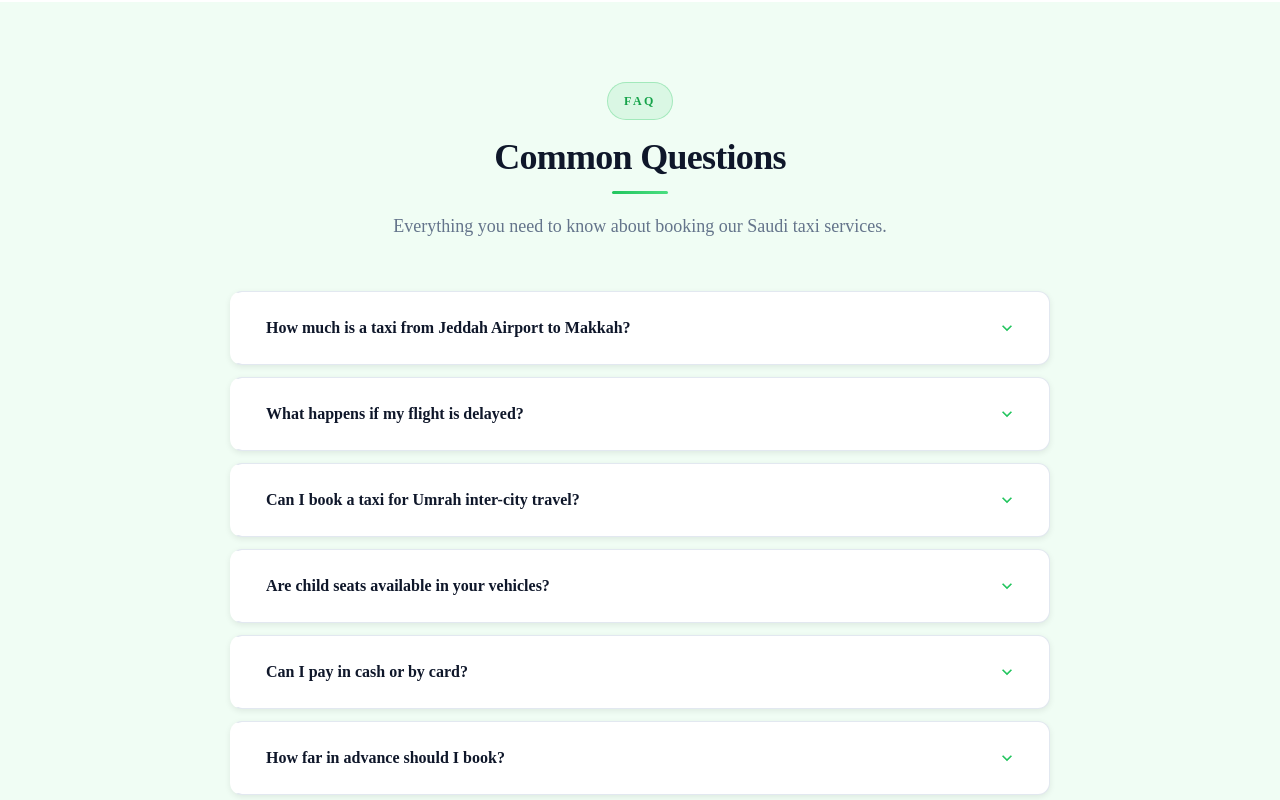
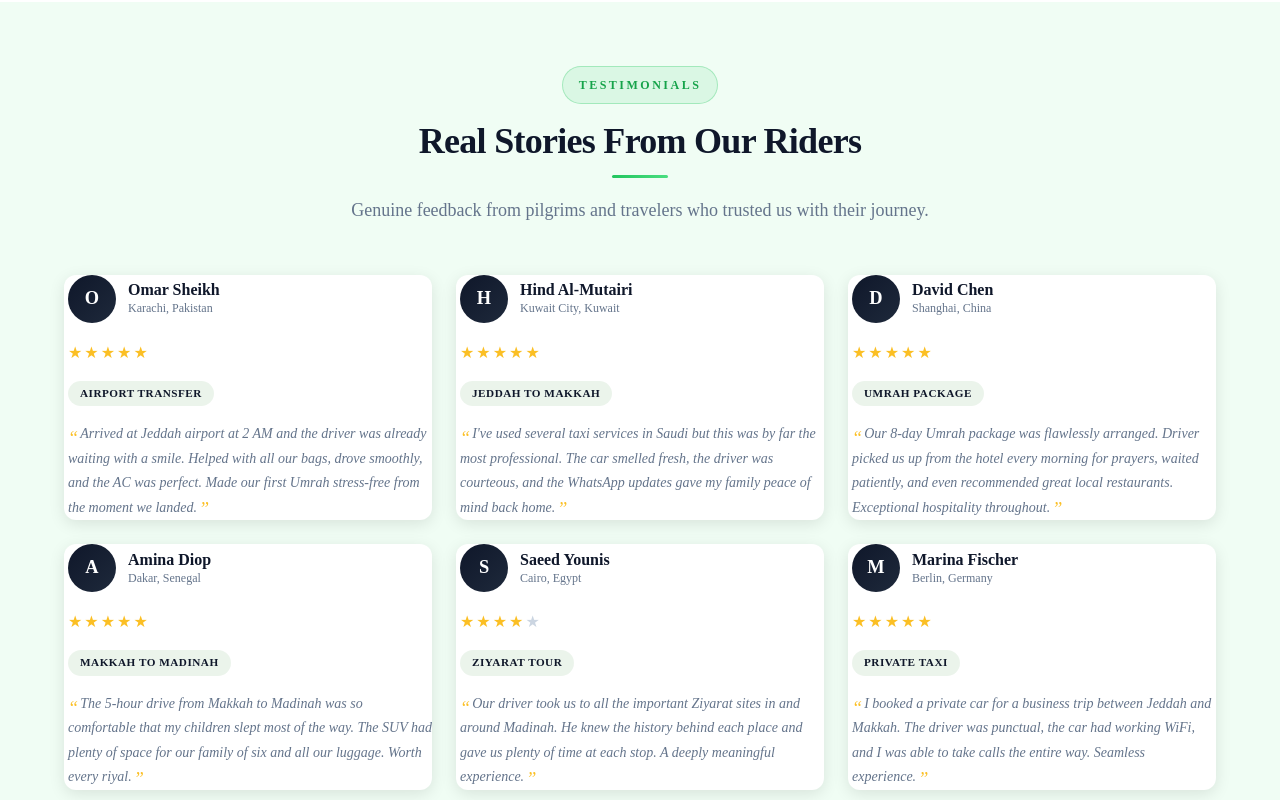
Before and after one commit to umberfakhar28/Saudi-Taxi, a Next.js app: page / in a window 1280 px wide. Shown: the part 4120-4920 px from the top of the page. Built offline with nearby package versions, Linux system fonts and the light colour scheme; a web font is replaced by a local one.

Commit message:
Add Testimonials section with real customer stories
New 'Real Stories From Our Riders' section on homepage between Vehicles and FAQ with 6 realistic human-written reviews featuring diverse names, locations, services, star ratings, and service badges. Responsive 3-column card grid.

```diff
--- a/src/app/page.tsx
+++ b/src/app/page.tsx
@@ -3,6 +3,7 @@ import SocialProof from "@/components/SocialProof";
 import Features from "@/components/Features";
 import FAQSection from "@/components/FAQSection";
 import VehiclesSection from "@/components/VehiclesSection";
+import TestimonialsSection from "@/components/TestimonialsSection";
 import Link from "next/link";
 import { LandmarkIcon, PlaneIcon, CarIcon, HotelIcon, CompassIcon, CheckCircleIcon, ArrowRightIcon } from "@/components/Icons";
 import { generatePageMetadata } from "@/lib/seo";
@@ -271,6 +272,11 @@ export default function Home() {
       <VehiclesSection />
 
       {/* ═══════════════════════════════════════════════════════════════════
+          TESTIMONIALS — Real customer stories
+          ═══════════════════════════════════════════════════════════════════ */}
+      <TestimonialsSection />
+
+      {/* ═══════════════════════════════════════════════════════════════════
           FAQ — Repetition: consistent accordion style
           ═══════════════════════════════════════════════════════════════════ */}
       <FAQSection />
--- /dev/null
+++ b/src/components/TestimonialsSection.module.css
@@ -0,0 +1,149 @@
+.section {
+  padding: var(--space-16) 0;
+  background: var(--bg-subtle);
+  overflow: hidden;
+}
+
+.grid {
+  display: grid;
+  grid-template-columns: repeat(3, 1fr);
+  gap: var(--space-6);
+}
+
+.card {
+  background: var(--white);
+  border-radius: var(--radius-lg);
+  padding: var(--space-6) var(--space-6) var(--space-7);
+  box-shadow: var(--shadow-md);
+  border-left: 4px solid transparent;
+  transition: transform 0.3s ease, box-shadow 0.3s ease, border-color 0.3s ease;
+}
+
+.card:hover {
+  transform: translateY(-6px);
+  box-shadow: var(--shadow-xl);
+  border-left-color: var(--secondary);
+}
+
+/* ── header (avatar + name/location) ── */
+
+.header {
+  display: flex;
+  align-items: center;
+  gap: var(--space-3);
+  margin-bottom: var(--space-4);
+}
+
+.avatar {
+  width: 48px;
+  height: 48px;
+  border-radius: 50%;
+  background: linear-gradient(135deg, var(--primary), var(--primary-light));
+  color: var(--white);
+  display: flex;
+  align-items: center;
+  justify-content: center;
+  font-size: 1.15rem;
+  font-weight: 700;
+  font-family: var(--font-heading);
+  flex-shrink: 0;
+}
+
+.info {
+  flex: 1;
+  min-width: 0;
+}
+
+.name {
+  font-size: var(--text-base);
+  font-weight: 700;
+  color: var(--text-heading);
+  margin: 0;
+  line-height: 1.3;
+}
+
+.location {
+  font-size: var(--text-xs);
+  color: var(--text-muted);
+  margin: 0;
+  line-height: 1.3;
+}
+
+/* ── stars ── */
+
+.stars {
+  margin-bottom: var(--space-3);
+  display: flex;
+  gap: 2px;
+}
+
+.starFilled {
+  color: var(--secondary);
+  font-size: 1rem;
+}
+
+.starEmpty {
+  color: var(--gray-300);
+  font-size: 1rem;
+}
+
+/* ── service badge ── */
+
+.badge {
+  display: inline-block;
+  background: rgba(1, 121, 1, 0.08);
+  color: var(--primary);
+  padding: 0.2rem 0.75rem;
+  border-radius: 20px;
+  font-size: 0.7rem;
+  font-weight: 600;
+  text-transform: uppercase;
+  letter-spacing: 0.5px;
+  margin-bottom: var(--space-4);
+}
+
+/* ── quote ── */
+
+.quote {
+  color: var(--text-muted);
+  line-height: 1.75;
+  font-size: var(--text-sm);
+  font-style: italic;
+  margin: 0;
+}
+
+.quote::before {
+  content: "\201C";
+  color: var(--secondary);
+  font-size: 1.3em;
+  line-height: 0;
+  vertical-align: -0.35em;
+  margin-right: 2px;
+}
+
+.quote::after {
+  content: "\201D";
+  color: var(--secondary);
+  font-size: 1.3em;
+  line-height: 0;
+  vertical-align: -0.2em;
+  margin-left: 2px;
+}
+
+/* ── responsive ── */
+
+@media (max-width: 1024px) {
+  .grid {
+    grid-template-columns: repeat(2, 1fr);
+  }
+}
+
+@media (max-width: 640px) {
+  .grid {
+    grid-template-columns: 1fr;
+  }
+
+  .section {
+    padding: var(--space-12) 0;
+  }
+}
--- /dev/null
+++ b/src/components/TestimonialsSection.tsx
@@ -0,0 +1,101 @@
+import styles from "./TestimonialsSection.module.css";
+
+const testimonials = [
+  {
+    name: "Omar Sheikh",
+    location: "Karachi, Pakistan",
+    rating: 5,
+    service: "Airport Transfer",
+    text: "Arrived at Jeddah airport at 2 AM and the driver was already waiting with a smile. Helped with all our bags, drove smoothly, and the AC was perfect. Made our first Umrah stress-free from the moment we landed.",
+  },
+  {
+    name: "Hind Al-Mutairi",
+    location: "Kuwait City, Kuwait",
+    rating: 5,
+    service: "Jeddah to Makkah",
+    text: "I've used several taxi services in Saudi but this was by far the most professional. The car smelled fresh, the driver was courteous, and the WhatsApp updates gave my family peace of mind back home.",
+  },
+  {
+    name: "David Chen",
+    location: "Shanghai, China",
+    rating: 5,
+    service: "Umrah Package",
+    text: "Our 8-day Umrah package was flawlessly arranged. Driver picked us up from the hotel every morning for prayers, waited patiently, and even recommended great local restaurants. Exceptional hospitality throughout.",
+  },
+  {
+    name: "Amina Diop",
+    location: "Dakar, Senegal",
+    rating: 5,
+    service: "Makkah to Madinah",
+    text: "The 5-hour drive from Makkah to Madinah was so comfortable that my children slept most of the way. The SUV had plenty of space for our family of six and all our luggage. Worth every riyal.",
+  },
+  {
+    name: "Saeed Younis",
+    location: "Cairo, Egypt",
+    rating: 4,
+    service: "Ziyarat Tour",
+    text: "Our driver took us to all the important Ziyarat sites in and around Madinah. He knew the history behind each place and gave us plenty of time at each stop. A deeply meaningful experience.",
+  },
+  {
+    name: "Marina Fischer",
+    location: "Berlin, Germany",
+    rating: 5,
+    service: "Private Taxi",
+    text: "I booked a private car for a business trip between Jeddah and Makkah. The driver was punctual, the car had working WiFi, and I was able to take calls the entire way. Seamless experience.",
+  },
+];
+
+export default function TestimonialsSection() {
+  const renderStars = (rating: number) => {
+    return Array.from({ length: 5 }, (_, i) => (
+      <span
+        key={i}
+        className={i < rating ? styles.starFilled : styles.starEmpty}
+      >
+        ★
+      </span>
+    ));
+  };
+
+  return (
+    <section className={styles.section}>
+      <div className="container">
+        {/* Section header */}
+        <div className="section-header centered">
+          <span className="section-eyebrow">Testimonials</span>
+          <h2 className="section-title">
+            Real Stories From Our Riders
+          </h2>
+          <p className="section-subtitle">
+            Genuine feedback from pilgrims and travelers who trusted us with their journey.
+          </p>
+        </div>
+
+        {/* Grid */}
+        <div className={styles.grid}>
+          {testimonials.map((t, i) => (
+            <div key={i} className={styles.card}>
+              {/* Header */}
+              <div className={styles.header}>
+                <div className={styles.avatar}>{t.name.charAt(0)}</div>
+                <div className={styles.info}>
+                  <p className={styles.name}>{t.name}</p>
+                  <p className={styles.location}>{t.location}</p>
+                </div>
+              </div>
+
+              {/* Stars */}
+              <div className={styles.stars}>{renderStars(t.rating)}</div>
+
+              {/* Service badge */}
+              <span className={styles.badge}>{t.service}</span>
+
+              {/* Quote */}
+              <p className={styles.quote}>{t.text}</p>
+            </div>
+          ))}
+        </div>
+      </div>
+    </section>
+  );
+}
```
